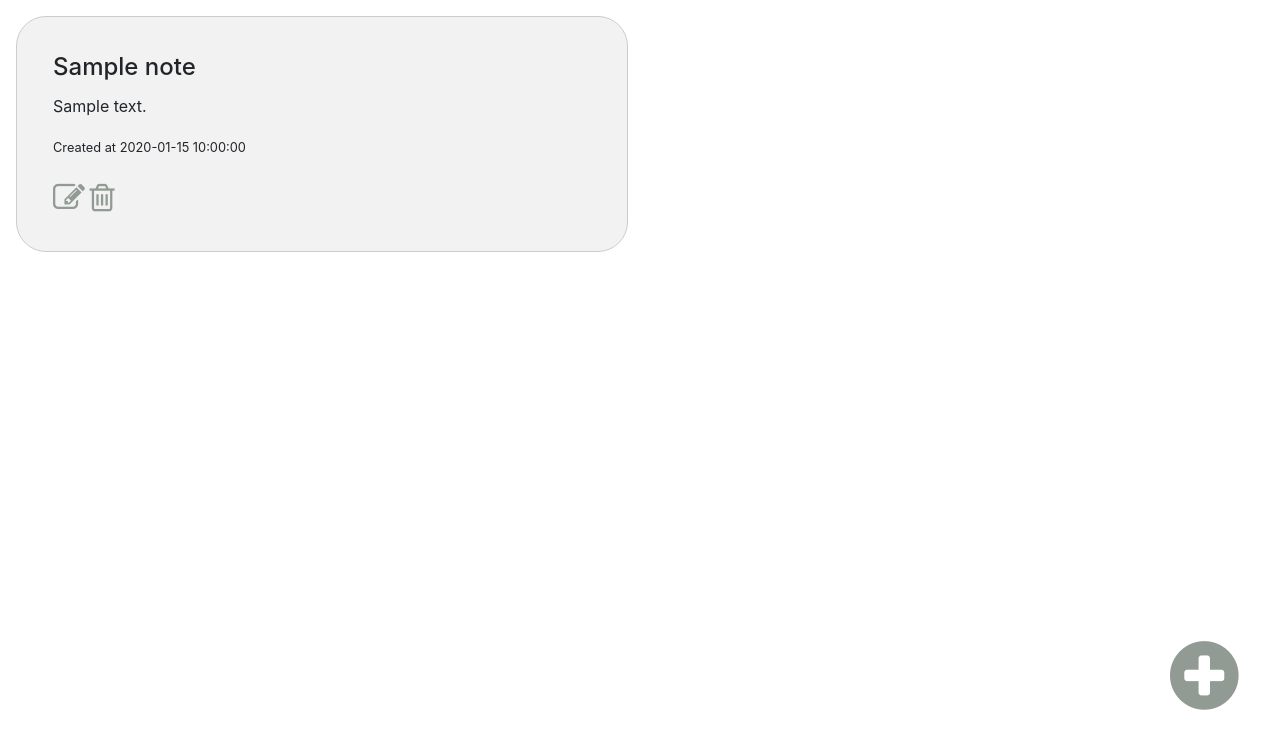
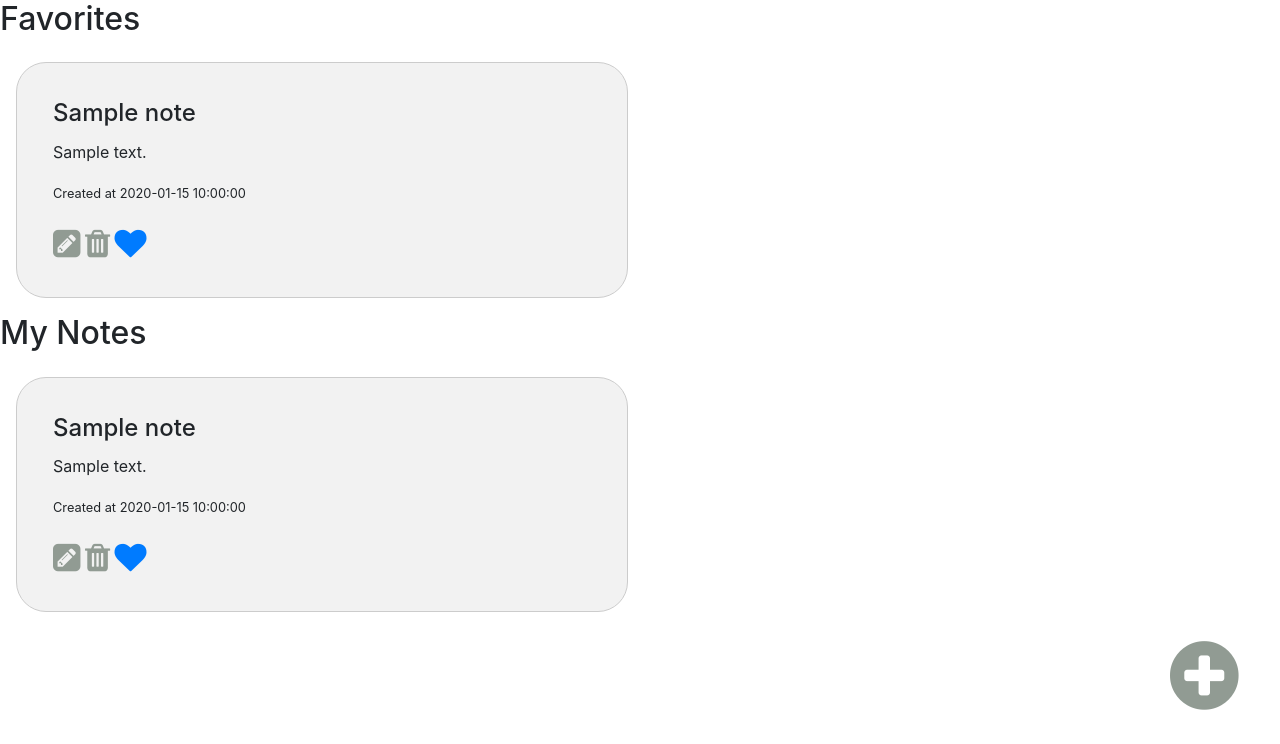
Before and after one commit to ghandylan/flask-notes, a Flask app: template templates/user/dashboard.html in a window 1280 px wide. Shown: the part 56-800 px from the top of the page. Run offline with Flask 3, Linux system fonts and the light colour scheme; the template is opened without the code that fills it: values that come from a table or form of the project are taken from there, others are empty; tables that the repository leaves empty hold one stand-in row (values such as "Sample post"); some libraries are stand-ins or nearby versions.

Commit message:
added display favorite

```diff
--- a/templates/user/dashboard.html
+++ b/templates/user/dashboard.html
@@ -1,6 +1,43 @@
 {% extends "base.html" %}
 {% block title %}Dashboard{% endblock %}
 {% block content %}
+    <h2>Favorites</h2>
+    <div id="notes-container">
+    {% for fave_note in fave_notes %}
+        <div class="card" id="note-card">
+            <div class="card-body">
+                <h4 class="card-title">{{ fave_note.title }}</h4>
+                <p class="card-text">{{ fave_note.content|replace('\n', '<br>')|safe }}</p>
+                <small class="card-text">Created at {{ fave_note.date_created }}</small><br><br>
+                <div id="note-actions">
+                    <a id="edit-note-button"
+                       href="{{ url_for('user_views.edit_note', note_id=fave_note.note_id) }}">
+                        <i class="fa fa-pencil-square fa-2x"></i>
+                    </a>
+                    <a id="delete-note-button"
+                       href="{{ url_for('user_views.delete_note', note_id=fave_note.note_id) }}"
+                       onclick="return deleteNote()">
+                        <i class="fa fa-trash fa-2x"></i>
+                    </a>
+                    {% if fave_note.favorite == True %}
+                        <a id="remove-favorite-note-button"
+                           href="{{ url_for('user_views.favorite_note', note_id=fave_note.note_id) }}">
+                            <i class="fa fa-heart fa-2x"></i>
+                        </a>
+                    {% else %}
+                        <a id="favorite-note-button"
+                           href="{{ url_for('user_views.favorite_note', note_id=fave_note.note_id) }}">
+                            <i class="fa fa-heart fa-2x"></i>
+                        </a>
+                    {% endif %}
+
+                </div>
+            </div>
+        </div>
+    {% endfor %}
+    </div>
+
+    <h2>My Notes</h2>
     <div id="notes-container">
     {% for note in notes %}
         <div class="card" id="note-card">
@@ -8,17 +45,31 @@
                 <h4 class="card-title">{{ note.title }}</h4>
                 <p class="card-text">{{ note.content|replace('\n', '<br>')|safe }}</p>
                 <small class="card-text">Created at {{ note.date_created }}</small><br><br>
+                <div id="note-actions">
                     <a id="edit-note-button" href="{{ url_for('user_views.edit_note', note_id=note.note_id) }}">
-                        <i class="fa fa-pencil-square-o fa-2x"></i>
+                        <i class="fa fa-pencil-square fa-2x"></i>
                     </a>
                     <a id="delete-note-button" href="{{ url_for('user_views.delete_note', note_id=note.note_id) }}"
                        onclick="return deleteNote()">
-                        <i class="fa fa-trash-o fa-2x"></i>
+                        <i class="fa fa-trash fa-2x"></i>
                     </a>
+                    {% if note.favorite == True %}
+                        <a id="remove-favorite-note-button"
+                           href="{{ url_for('user_views.favorite_note', note_id=note.note_id) }}">
+                            <i class="fa fa-heart fa-2x"></i>
+                        </a>
+                    {% else %}
+                        <a id="favorite-note-button"
+                           href="{{ url_for('user_views.favorite_note', note_id=note.note_id) }}">
+                            <i class="fa fa-heart fa-2x"></i>
+                        </a>
+                    {% endif %}
+
+                </div>
             </div>
         </div>
     {% endfor %}
-    </div>
+    <div id="notes-container">
 
     <a id="add-note-button" href="{{ url_for('user_views.add_note') }}">
         <i class="fa fa-plus-circle fa-5x"></i>
```
Lines whose indentation alone changed are shown as unchanged.
